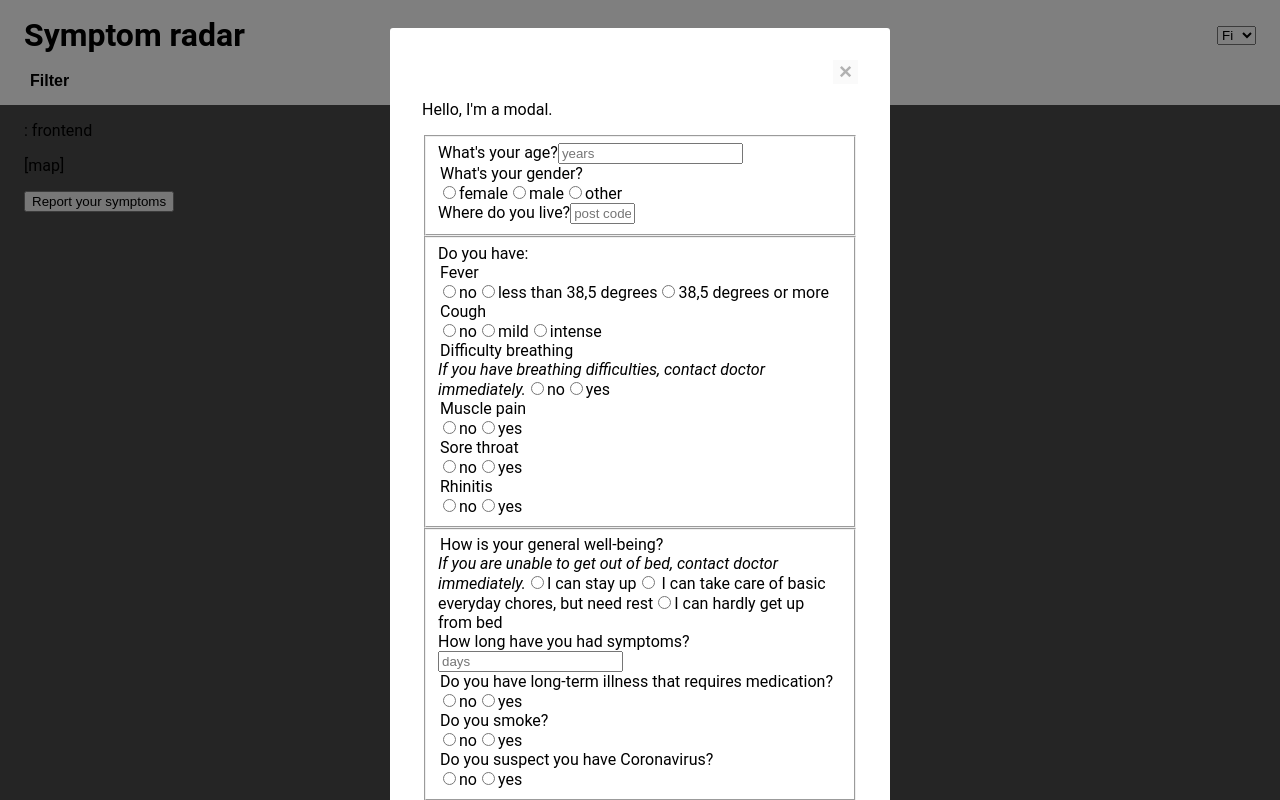
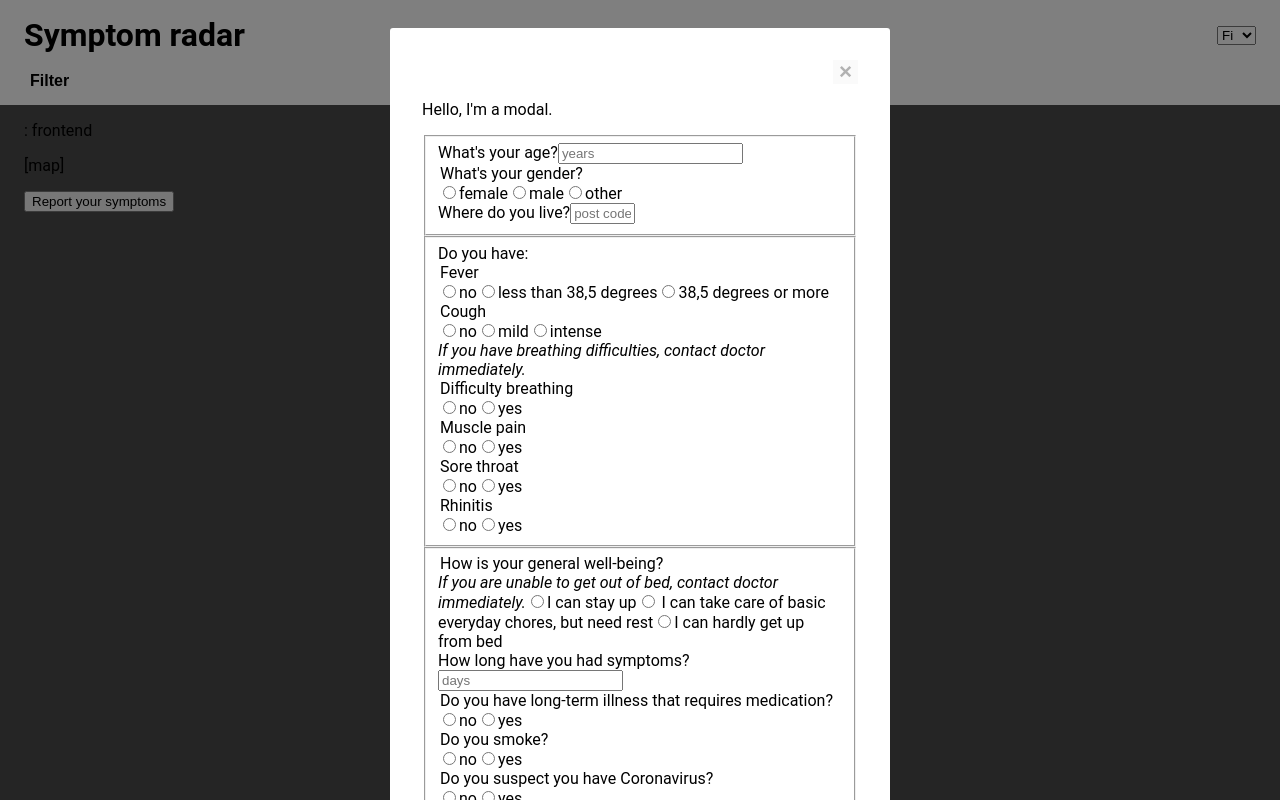
Before and after one commit to futurice/symptomradar, a React (Create React App) app in the folder frontend/: page / in a window 1280 px wide. Both pictures are taken after a click on the button "Filter". Built offline with nearby package versions, Linux system fonts and the light colour scheme.

Commit message:
Add radio input component for yes no answers

```diff
--- a/frontend/src/Form.tsx
+++ b/frontend/src/Form.tsx
@@ -1,4 +1,18 @@
 import React, { FormEvent, FC } from 'react';
+type RadioInputYesNoProps = {
+  title: string;
+  name: string;
+};
+
+const RadioInputYesNo: FC<RadioInputYesNoProps> = ({ title, name }) => (
+  <div>
+    <legend>{title}</legend>
+    <input id={`${name}No`} type="radio" name={name} value={'no'} />
+    <label htmlFor={`${name}No`}>no</label>
+    <input id={`${name}Yes`} type="radio" name={name} value={'yes'} />
+    <label htmlFor={`${name}Yes`}>yes</label>
+  </div>
+);
 
 type FormProps = {
   submitted: (data: any) => void;
@@ -70,35 +84,11 @@ export const Form: FC<FormProps> = ({ submitted }) => {
           <input id="coughIntense" type="radio" name="cough" value="intense" />
           <label htmlFor="coughIntense">intense</label>
         </div>
-        <div>
-          <legend>Difficulty breathing</legend>
-          <em>If you have breathing difficulties, contact doctor immediately.</em>
-          <input id="respiratoryNone" type="radio" name="respiratory" value="no" />
-          <label htmlFor="respiratoryNone">no</label>
-          <input id="respiratoryYes" type="radio" name="respiratory" value="yes" />
-          <label htmlFor="respiratoryYes">yes</label>
-        </div>
-        <div>
-          <legend>Muscle pain</legend>
-          <input id="muscularNone" type="radio" name="muscular" value="no" />
-          <label htmlFor="muscularNone">no</label>
-          <input id="muscularYes" type="radio" name="muscular" value="yes" />
-          <label htmlFor="muscularYes">yes</label>
-        </div>
-        <div>
-          <legend>Sore throat</legend>
-          <input id="throatNone" type="radio" name="throat" value="no" />
-          <label htmlFor="throatNone">no</label>
-          <input id="throatYes" type="radio" name="throat" value="yes" />
-          <label htmlFor="throatYes">yes</label>
-        </div>
-        <div>
-          <legend>Rhinitis</legend>
-          <input id="rhinitisNone" type="radio" name="rhinitis" value="no" />
-          <label htmlFor="rhinitisNone">no</label>
-          <input id="rhinitisYes" type="radio" name="rhinitis" value="yes" />
-          <label htmlFor="rhinitisYes">yes</label>
-        </div>
+        <em>If you have breathing difficulties, contact doctor immediately.</em>
+        <RadioInputYesNo title="Difficulty breathing" name="breathingDifficulties" />
+        <RadioInputYesNo title="Muscle pain" name="musclePain" />
+        <RadioInputYesNo title="Sore throat" name="soreThroat" />
+        <RadioInputYesNo title="Rhinitis" name="rhinitis" />
       </fieldset>
       <fieldset>
         <div>
@@ -117,29 +107,11 @@ export const Form: FC<FormProps> = ({ submitted }) => {
           <input id="duration" type="number" inputMode="numeric" size={2} maxLength={2} placeholder="days" />
         </div>
 
-        <div>
-          <legend>Do you have long-term illness that requires medication?</legend>
-          <input id="medicationNone" type="radio" name="medication" value="no" />
-          <label htmlFor="medicationNone">no</label>
-          <input id="medicationYes" type="radio" name="medication" value="yes" />
-          <label htmlFor="medicationYes">yes</label>
-        </div>
+        <RadioInputYesNo title="Do you have long-term illness that requires medication?" name="longTermMedication" />
 
-        <div>
-          <legend>Do you smoke?</legend>
-          <input id="smokingNone" type="radio" name="smoking" value="no" />
-          <label htmlFor="smokingNone">no</label>
-          <input id="smokingYes" type="radio" name="smoking" value="yes" />
-          <label htmlFor="smokingYes">yes</label>
-        </div>
+        <RadioInputYesNo title="Do you smoke?" name="smoking" />
 
-        <div>
-          <legend>Do you suspect you have Coronavirus?</legend>
-          <input id="suspicionNone" type="radio" name="suspicion" value="no" />
-          <label htmlFor="suspicionNone">no</label>
-          <input id="suspicionYes" type="radio" name="suspicion" value="yes" />
-          <label htmlFor="suspicionYes">yes</label>
-        </div>
+        <RadioInputYesNo title="Do you suspect you have Coronavirus?" name="coronaSuspection" />
       </fieldset>
       <button type="submit">Report symptoms</button>
     </form>
```
